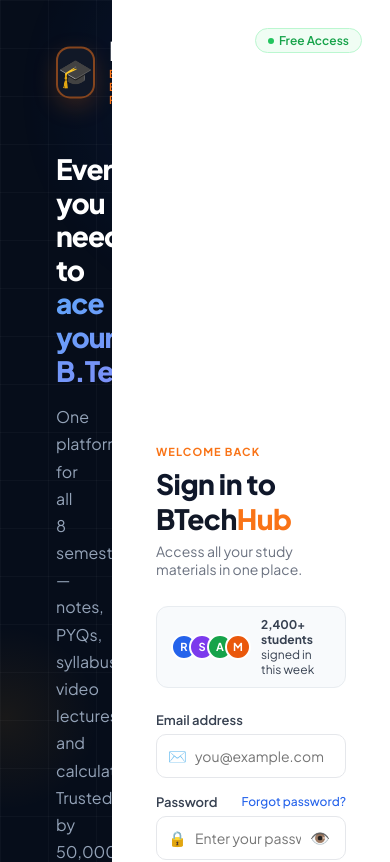
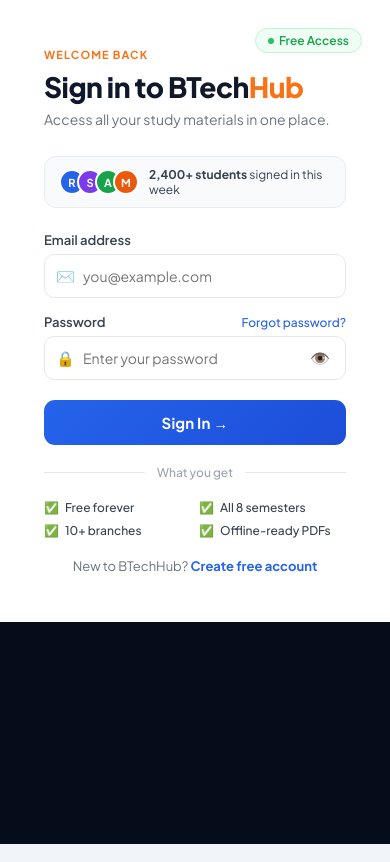
Before and after one commit to Ganesh-Jana/B.TechHub-Frontend, a React (Create React App) app: page /login in a window 390 px wide. Shown: the top 862 px of the page. Built offline with nearby package versions, Linux system fonts and the light colour scheme.

Commit message:
Update Login component for responsive design adjustments

```diff
--- a/src/pages/Login.jsx
+++ b/src/pages/Login.jsx
@@ -68,6 +68,7 @@
         display: "flex",
         fontFamily: "'Plus Jakarta Sans', sans-serif",
         background: "#060d1a",
+        flexDirection: window.innerWidth < 786 ? "column" : "row",
       }}
     >
       <style>{`
@@ -147,7 +148,7 @@
       <div
         style={{
           flex: 1,
-          display: "flex",
+          display: window.innerWidth < 786 ? "none" : "flex",
           flexDirection: "column",
           justifyContent: "center",
           padding: "48px 56px",
@@ -416,7 +417,7 @@
       {/* ── RIGHT PANEL ── */}
       <div
         style={{
-          width: 480,
+          width: window.innerWidth < 786 ? "100%" : "480px",
           background: "#fff",
           display: "flex",
           flexDirection: "column",
```
